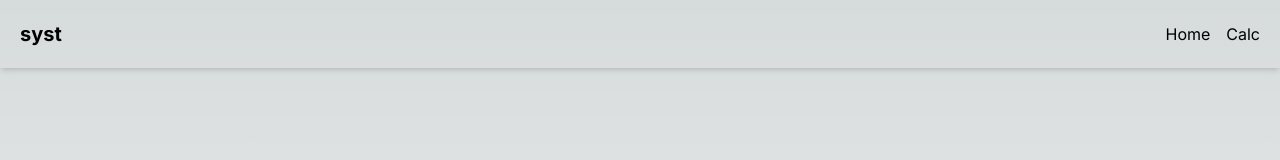
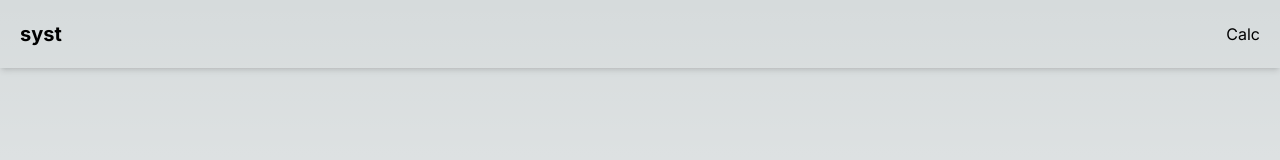
Before and after one commit to yhsol/syst, a Next.js app: page / in a window 1280 px wide. Shown: the top 160 px of the page. Built offline with nearby package versions, Linux system fonts and the light colour scheme.

Commit message:
feat: 헤더 영역 정리

```diff
--- a/app/layout.tsx
+++ b/app/layout.tsx
@@ -19,11 +19,6 @@ export default function RootLayout({
           <nav>
             <ul className="flex space-x-4">
               <li>
-                <Link href={"/"} className="hover:text-gray-500">
-                  Home
-                </Link>
-              </li>
-              <li>
                 <Link href={"/calc"} className="hover:text-gray-500">
                   Calc
                 </Link>
```
